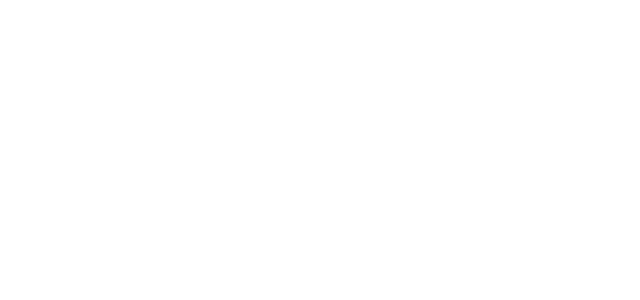
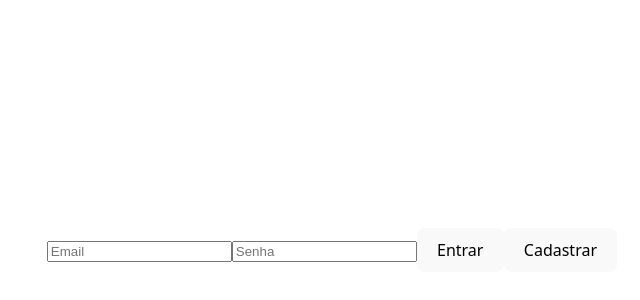
Before and after one commit to ArthurGausmann/Smartche, a React (Vite) app: page /login in a window 1280 px wide. Before the commit this address had no page. Shown: the part 150-450 px from the top of the page, without its empty margins (308-948 px from the left). Built offline with nearby package versions, Linux system fonts and the light colour scheme.

Commit message:
Adicionado protótipo Login

```diff
--- a/src/Pages/LandingPage.jsx
+++ b/src/Pages/LandingPage.jsx
@@ -6,6 +6,7 @@
     <>
         <Header/>
         <Link to="/sobre">Sobre</Link>
+        <Link to="/login">Login</Link>
     </>
     )
 }
--- /dev/null
+++ b/src/Pages/Login.jsx
@@ -0,0 +1,14 @@
+function Login() {
+    return (
+    <>
+        <div className="login">
+            <input type="text" name="" id="" placeholder="Email"/>
+            <input type="password" name="" id="" placeholder="Senha"/>
+            <button className="btn-entrar">Entrar</button>
+            <button className="btn-cadastrar">Cadastrar</button>
+        </div>
+    </>
+    )
+}
+
+export default Login
--- a/src/main.jsx
+++ b/src/main.jsx
@@ -5,6 +5,8 @@
 import App from './Pages/App.jsx'
 import LandingPage from './Pages/LandingPage.jsx'
 import Sobre from './Pages/Sobre.jsx'
+import Login from './Pages/Login.jsx'
+
 
 createRoot(document.getElementById('root')).render(
   <StrictMode>
@@ -12,6 +14,7 @@
       <Routes>
         <Route path="/" element={<LandingPage/>}/>
         <Route path="/sobre" element={<Sobre/>}/>
+        <Route path="/login" element={<Login/>}/>
       </Routes>
     </BrowserRouter>
     {/*<App />*/}
```
